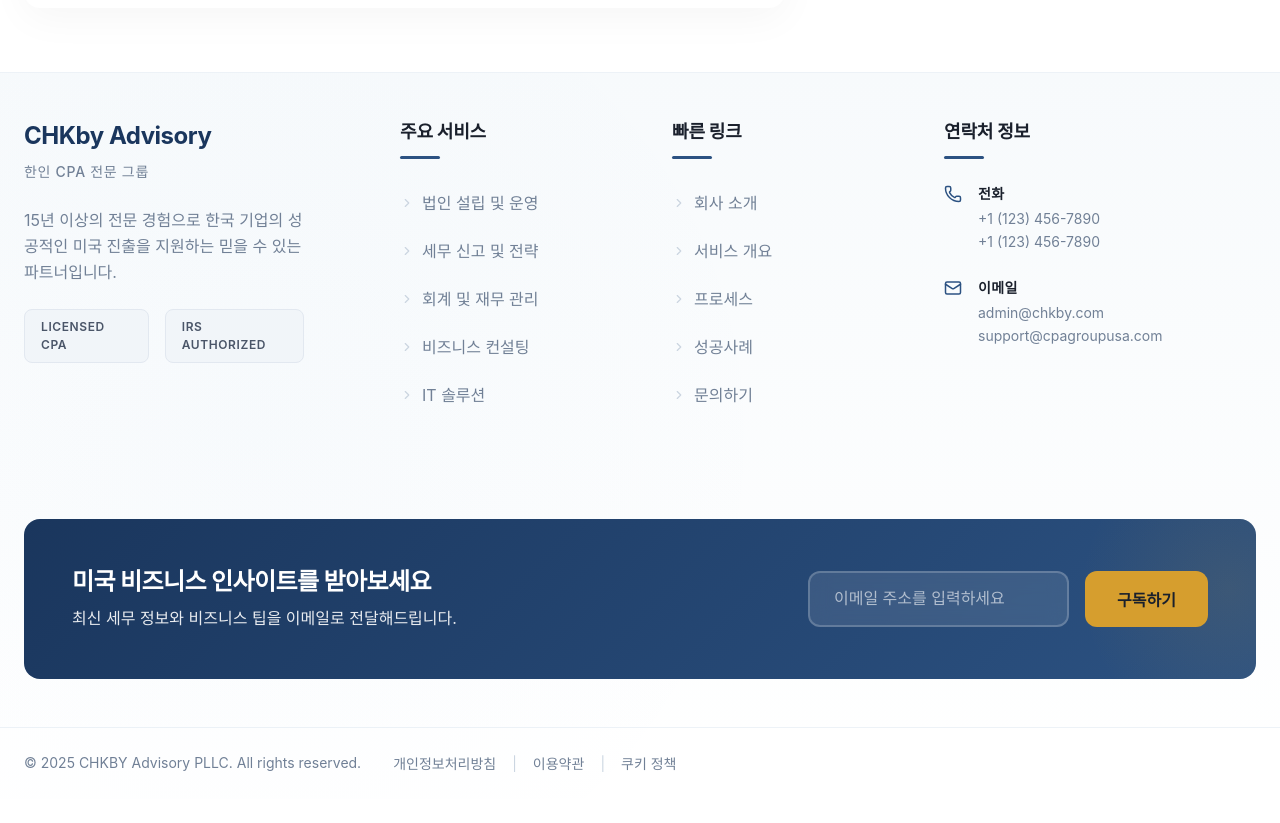
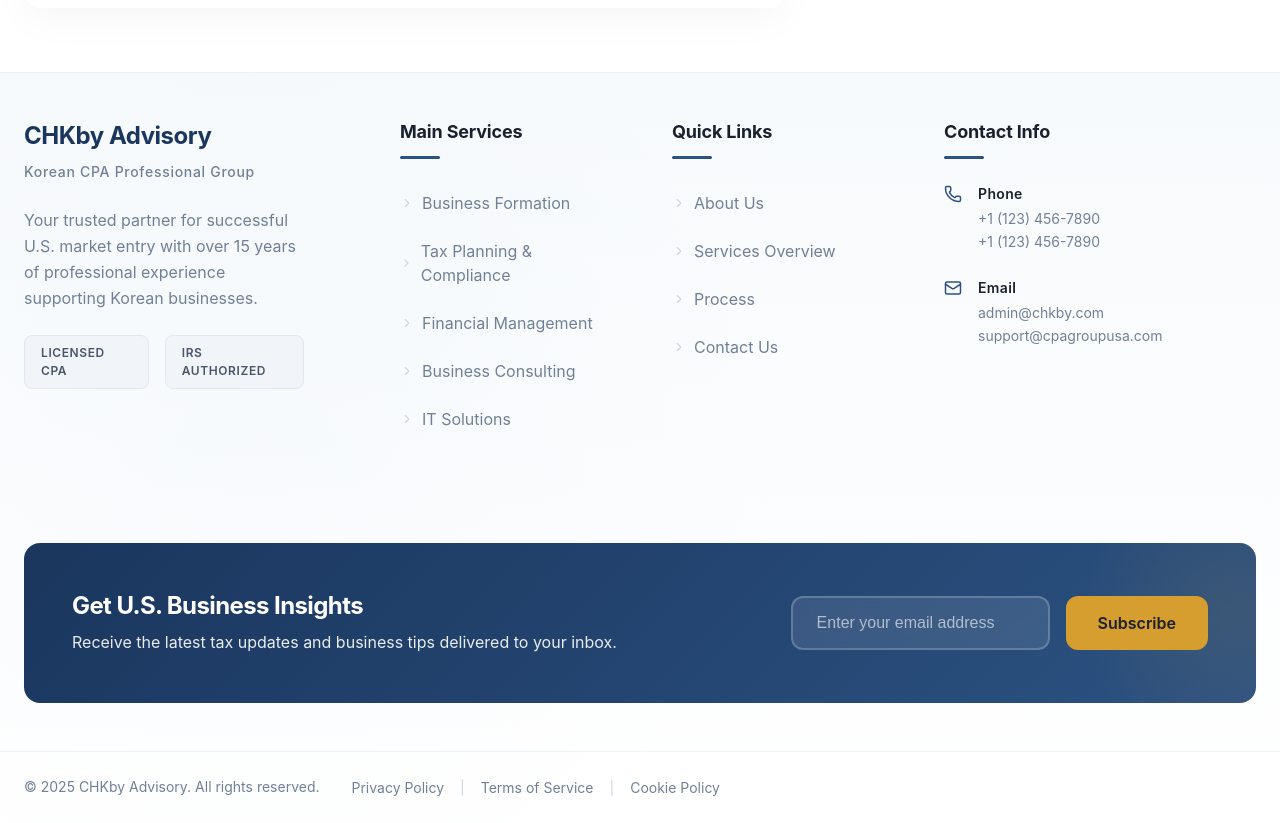
Before and after one commit to JunLee8108/cpa-association-website, a React (Vite) app: page /contact in a window 1280 px wide. Shown: the part 1620-2443 px from the top of the page. Before the commit the page ends 2419 px from the top, so only its background shows below. Built offline with nearby package versions, Linux system fonts and the light colour scheme; a web font is replaced by a local one.

Commit message:
footer localization added

```diff
--- a/src/components/layout/Footer/Footer.jsx
+++ b/src/components/layout/Footer/Footer.jsx
@@ -1,6 +1,7 @@
 import React from "react";
 import { useNavigate, useLocation } from "react-router";
 import { Phone, Mail, ChevronRight } from "lucide-react";
+import useTranslation from "../../hooks/useTranslation";
 import "./Footer.css";
 
 const Footer = () => {
@@ -8,10 +9,12 @@
   const { pathname } = useLocation();
   const currentYear = new Date().getFullYear();
 
+  // 다국어 훅 사용
+  const { t } = useTranslation();
+
   const handleNavigation = (path) => {
     // 이미 같은 경로에 있으면 무시
     if (pathname === path) return;
-
     navigate(path);
   };
 
@@ -24,13 +27,14 @@
             {/* Company Info */}
             <div className="footer-section footer-company">
               <div className="footer-logo">
-                <h3 className="footer-logo-text">CHKby Advisory</h3>
-                <span className="footer-logo-tagline">한인 CPA 전문 그룹</span>
+                <h3 className="footer-logo-text">
+                  {t("common.companyNameFull")}
+                </h3>
+                <span className="footer-logo-tagline">
+                  {t("common.tagline")}
+                </span>
               </div>
-              <p className="footer-description">
-                15년 이상의 전문 경험으로 한국 기업의 성공적인 미국 진출을
-                지원하는 믿을 수 있는 파트너입니다.
-              </p>
+              <p className="footer-description">{t("footer.description")}</p>
               <div className="footer-certifications">
                 <div className="footer-badge">
                   <span>Licensed CPA</span>
@@ -43,36 +47,36 @@
 
             {/* Services */}
             <div className="footer-section">
-              <h4 className="footer-title">주요 서비스</h4>
+              <h4 className="footer-title">{t("footer.mainServices")}</h4>
               <ul className="footer-links">
                 <li>
                   <a href="#" className="footer-link">
                     <ChevronRight size={14} />
-                    <span>법인 설립 및 운영</span>
+                    <span>{t("footer.servicesList.incorporation")}</span>
                   </a>
                 </li>
                 <li>
                   <a href="#" className="footer-link">
                     <ChevronRight size={14} />
-                    <span>세무 신고 및 전략</span>
+                    <span>{t("footer.servicesList.tax")}</span>
                   </a>
                 </li>
                 <li>
                   <a href="#" className="footer-link">
                     <ChevronRight size={14} />
-                    <span>회계 및 재무 관리</span>
+                    <span>{t("footer.servicesList.accounting")}</span>
                   </a>
                 </li>
                 <li>
                   <a href="#" className="footer-link">
                     <ChevronRight size={14} />
-                    <span>비즈니스 컨설팅</span>
+                    <span>{t("footer.servicesList.consulting")}</span>
                   </a>
                 </li>
                 <li>
                   <a href="#" className="footer-link">
                     <ChevronRight size={14} />
-                    <span>IT 솔루션</span>
+                    <span>{t("footer.servicesList.it")}</span>
                   </a>
                 </li>
               </ul>
@@ -80,12 +84,12 @@
 
             {/* Quick Links */}
             <div className="footer-section">
-              <h4 className="footer-title">빠른 링크</h4>
+              <h4 className="footer-title">{t("footer.quickLinks")}</h4>
               <ul className="footer-links">
                 <li>
                   <a href="#" className="footer-link">
                     <ChevronRight size={14} />
-                    <span>회사 소개</span>
+                    <span>{t("footer.aboutUs")}</span>
                   </a>
                 </li>
                 <li>
@@ -94,19 +98,13 @@
                     className="footer-link"
                   >
                     <ChevronRight size={14} />
-                    <span>서비스 개요</span>
+                    <span>{t("footer.servicesOverview")}</span>
                   </span>
                 </li>
                 <li>
                   <a href="#" className="footer-link">
                     <ChevronRight size={14} />
-                    <span>프로세스</span>
-                  </a>
-                </li>
-                <li>
-                  <a href="#" className="footer-link">
-                    <ChevronRight size={14} />
-                    <span>성공사례</span>
+                    <span>{t("footer.process")}</span>
                   </a>
                 </li>
                 <li>
@@ -115,7 +113,7 @@
                     className="footer-link"
                   >
                     <ChevronRight size={14} />
-                    <span>문의하기</span>
+                    <span>{t("footer.contactUs")}</span>
                   </span>
                 </li>
               </ul>
@@ -123,12 +121,12 @@
 
             {/* Contact Info */}
             <div className="footer-section">
-              <h4 className="footer-title">연락처 정보</h4>
+              <h4 className="footer-title">{t("footer.contactInfo")}</h4>
               <div className="footer-contact">
                 <div className="footer-contact-item">
                   <Phone size={18} />
                   <div>
-                    <p className="footer-contact-title">전화</p>
+                    <p className="footer-contact-title">{t("common.phone")}</p>
                     <p className="footer-contact-text">
                       +1 (123) 456-7890
                       <br />
@@ -139,7 +137,7 @@
                 <div className="footer-contact-item">
                   <Mail size={18} />
                   <div>
-                    <p className="footer-contact-title">이메일</p>
+                    <p className="footer-contact-title">{t("common.email")}</p>
                     <p className="footer-contact-text">
                       admin@chkby.com
                       <br />
@@ -155,17 +153,17 @@
           <div className="footer-newsletter">
             <div className="footer-newsletter-content">
               <div className="footer-newsletter-text">
-                <h3>미국 비즈니스 인사이트를 받아보세요</h3>
-                <p>최신 세무 정보와 비즈니스 팁을 이메일로 전달해드립니다.</p>
+                <h3>{t("footer.newsletter.title")}</h3>
+                <p>{t("footer.newsletter.description")}</p>
               </div>
               <form className="footer-newsletter-form">
                 <input
                   type="email"
-                  placeholder="이메일 주소를 입력하세요"
+                  placeholder={t("footer.newsletter.placeholder")}
                   className="footer-newsletter-input"
                 />
                 <button type="submit" className="footer-newsletter-button">
-                  구독하기
+                  {t("footer.newsletter.button")}
                 </button>
               </form>
             </div>
@@ -178,13 +176,13 @@
         <div className="container">
           <div className="footer-bottom-content">
             <div className="footer-copyright">
-              <p>© {currentYear} CHKBY Advisory PLLC. All rights reserved.</p>
+              <p>{t("footer.legal.copyright", { year: currentYear })}</p>
               <div className="footer-legal">
-                <a href="#">개인정보처리방침</a>
+                <a href="#">{t("footer.legal.privacy")}</a>
                 <span className="footer-divider">|</span>
-                <a href="#">이용약관</a>
+                <a href="#">{t("footer.legal.terms")}</a>
                 <span className="footer-divider">|</span>
-                <a href="#">쿠키 정책</a>
+                <a href="#">{t("footer.legal.cookies")}</a>
               </div>
             </div>
           </div>
--- a/src/components/pages/home/Home.css
+++ b/src/components/pages/home/Home.css
@@ -5,34 +5,32 @@
 }
 
 /* ==================== Hero Section - Redesigned ==================== */
+/* ==================== Hero Section - 좌우 분할 버전 ==================== */
 .home-hero {
   position: relative;
   min-height: 100vh;
   display: flex;
   align-items: center;
+  background: var(--primary-navy);
+  overflow: hidden;
 }
 
-/* Full-bleed Background Image */
 .home-hero-background {
   position: absolute;
   top: 0;
-  left: 0;
-  display: flex;
-  justify-content: center;
-  width: 100%;
+  right: 0;
+  width: 55%;
   height: 100%;
   overflow: hidden;
 }
 
 .home-hero-background-image {
   width: 100%;
-  max-width: 1200px;
   height: 100%;
-  object-fit: fill;
+  object-fit: cover;
   object-position: center;
 }
 
-/* Cinematic Gradient Overlay */
 .home-hero-overlay {
   position: absolute;
   top: 0;
@@ -41,41 +39,39 @@
   height: 100%;
   background: linear-gradient(
     90deg,
-    rgba(26, 54, 93, 0.95) 0%,
-    rgba(26, 54, 93, 0.85) 30%,
-    rgba(26, 54, 93, 0.6) 60%,
-    rgba(26, 54, 93, 0.3) 100%
+    var(--primary-navy) 0%,
+    rgba(26, 54, 93, 0.8) 30%,
+    rgba(26, 54, 93, 0.4) 70%,
+    transparent 100%
   );
 }
 
-/* Content Container */
 .home-hero-content {
   position: relative;
   z-index: 2;
   width: 100%;
   padding: var(--spacing-3xl) 0;
-  padding-top: 9rem;
+  padding-top: 7rem;
 }
 
 .home-hero-inner {
-  display: flex;
-  flex-direction: column;
-  justify-content: center;
+  display: grid;
+  grid-template-columns: 1fr 1fr;
+  align-items: center;
   min-height: calc(100vh - 12rem);
+  gap: var(--spacing-3xl);
 }
 
-/* Text Content */
 .home-hero-text-wrapper {
-  max-width: 680px;
-  margin-bottom: var(--spacing-4xl);
+  max-width: 600px;
 }
 
 .home-hero-title {
-  font-size: clamp(2.75rem, 5.5vw, 4rem);
+  font-size: clamp(2.5rem, 4.5vw, 4rem);
   font-weight: var(--fw-bold);
   color: var(--white);
   line-height: 1.1;
-  margin-bottom: var(--spacing-md);
+  margin-bottom: var(--spacing-lg);
   letter-spacing: -0.03em;
 }
 
@@ -88,18 +84,17 @@
 }
 
 .home-hero-description {
-  font-size: var(--fs-2xl);
+  font-size: var(--fs-xl);
   line-height: var(--lh-relaxed);
-  color: rgba(255, 255, 255, 0.85);
+  color: rgba(255, 255, 255, 0.9);
   margin-bottom: var(--spacing-xl);
-  max-width: 560px;
 }
 
-/* CTA Buttons */
 .home-hero-cta-wrapper {
   display: flex;
   gap: var(--spacing-md);
   flex-wrap: wrap;
+  margin-bottom: var(--spacing-2xl);
 }
 
 .home-hero-cta-primary {
@@ -126,7 +121,7 @@
   color: var(--white);
   font-size: var(--fs-base);
   font-weight: var(--fw-semibold);
-  border: 1.5px solid rgba(255, 255, 255, 0.4);
+  border: 2px solid rgba(255, 255, 255, 0.5);
   border-radius: var(--radius-md);
   transition: all var(--transition-base);
   cursor: pointer;
@@ -134,18 +129,15 @@
 
 .home-hero-cta-secondary:hover {
   background: rgba(255, 255, 255, 0.1);
-  border-color: rgba(255, 255, 255, 0.6);
+  border-color: rgba(255, 255, 255, 0.8);
 }
 
-/* Trust Bar */
 .home-hero-trust-bar {
   display: flex;
-  position: absolute;
-  bottom: 5rem;
   align-items: center;
-  gap: var(--spacing-2xl);
+  gap: var(--spacing-xl);
   padding-top: var(--spacing-lg);
-  border-top: 1px solid rgba(255, 255, 255, 0.15);
+  border-top: 1px solid rgba(255, 255, 255, 0.2);
 }
 
 .home-hero-trust-item {
@@ -165,7 +157,7 @@
   font-size: var(--fs-sm);
   color: rgba(255, 255, 255, 0.7);
   line-height: var(--lh-snug);
-  max-width: 100px;
+  max-width: 80px;
 }
 
 .home-hero-trust-divider {
@@ -174,23 +166,32 @@
   background: rgba(255, 255, 255, 0.2);
 }
 
-/* ==================== Hero - Responsive Design ==================== */
+/* 오른쪽 영역 - 추가 비주얼 요소용 */
+.home-hero-visual {
+  display: flex;
+  align-items: center;
+  justify-content: center;
+  position: relative;
+}
+
+/* 플로팅 카드 스타일 (선택적) */
+.home-hero-floating-card {
+  background: rgba(255, 255, 255, 0.1);
+  backdrop-filter: blur(10px);
+  border: 1px solid rgba(255, 255, 255, 0.2);
+  border-radius: var(--radius-xl);
+  padding: var(--spacing-lg);
+  color: var(--white);
+}
+
+/* ==================== Hero 좌우 분할 - Responsive ==================== */
 @media (max-width: 1024px) {
-  .home-hero-overlay {
-    background: linear-gradient(
-      90deg,
-      rgba(26, 54, 93, 0.95) 0%,
-      rgba(26, 54, 93, 0.8) 50%,
-      rgba(26, 54, 93, 0.7) 100%
-    );
+  .home-hero-inner {
+    grid-template-columns: 1.2fr 1fr;
   }
 
-  .home-hero-text-wrapper {
-    max-width: 600px;
-  }
-
-  .home-hero-trust-bar {
-    gap: var(--spacing-xl);
+  .home-hero-background {
+    width: 50%;
   }
 }
 
@@ -199,12 +200,18 @@
     min-height: 100svh;
   }
 
+  .home-hero-background {
+    width: 100%;
+    height: 50%;
+    top: 0;
+  }
+
   .home-hero-overlay {
     background: linear-gradient(
       180deg,
-      rgba(26, 54, 93, 0.7) 0%,
-      rgba(26, 54, 93, 0.9) 50%,
-      rgba(26, 54, 93, 0.95) 100%
+      rgba(26, 54, 93, 0.6) 0%,
+      rgba(26, 54, 93, 0.85) 40%,
+      var(--primary-navy) 70%
     );
   }
 
@@ -214,35 +221,32 @@
   }
 
   .home-hero-inner {
+    grid-template-columns: 1fr;
     min-height: calc(100svh - 10rem);
-    justify-content: flex-end;
+    align-content: end;
     padding-bottom: var(--spacing-xl);
   }
 
   .home-hero-text-wrapper {
-    margin-bottom: var(--spacing-xl);
+    max-width: 100%;
   }
 
   .home-hero-title {
     font-size: clamp(2rem, 8vw, 2.75rem);
-    margin-bottom: var(--spacing-md);
   }
 
   .home-hero-description {
     font-size: var(--fs-base);
-    margin-bottom: var(--spacing-lg);
   }
 
   .home-hero-cta-wrapper {
     flex-direction: column;
-    gap: var(--spacing-sm);
   }
 
   .home-hero-cta-primary,
   .home-hero-cta-secondary {
     width: 100%;
     text-align: center;
-    padding: var(--spacing-md) var(--spacing-lg);
   }
 
   .home-hero-trust-bar {
@@ -257,6 +261,10 @@
 
   .home-hero-trust-item {
     flex: 0 0 calc(50% - var(--spacing-md));
+  }
+
+  .home-hero-visual {
+    display: none;
   }
 }
 
--- a/src/components/pages/home/Home.jsx
+++ b/src/components/pages/home/Home.jsx
@@ -163,6 +163,7 @@
   return (
     <div className="home-container">
       {/* Hero Section - 기존 코드를 이걸로 교체 */}
+      {/* Hero Section - 좌우 분할 버전 */}
       <section className="home-hero">
         <div className="home-hero-background">
           <img
@@ -180,6 +181,7 @@
         <div className="home-hero-content">
           <div className="container">
             <div className="home-hero-inner">
+              {/* 왼쪽: 텍스트 콘텐츠 */}
               <div className="home-hero-text-wrapper">
                 <h1 ref={heroSubtitleRef} className="home-hero-title fade-up">
                   {currentLanguage === "ko" ? (
@@ -224,13 +226,14 @@
                     {t("home.hero.cta.secondary")}
                   </button>
                 </div>
-              </div>
 
                 <div className="home-hero-trust-bar">
                   <div className="home-hero-trust-item">
                     <span className="home-hero-trust-number">15+</span>
                     <span className="home-hero-trust-label">
-                    {currentLanguage === "ko" ? "년 경력" : "Years Experience"}
+                      {currentLanguage === "ko"
+                        ? "년 경력"
+                        : "Years Experience"}
                     </span>
                   </div>
                   <div className="home-hero-trust-divider"></div>
@@ -249,6 +252,18 @@
                         : "States Coverage"}
                     </span>
                   </div>
+                </div>
+              </div>
+
+              {/* 오른쪽: 비주얼 영역 (선택적 - 플로팅 카드 등 추가 가능) */}
+              <div className="home-hero-visual">
+                {/*
+            여기에 추가 비주얼 요소를 넣을 수 있어요:
+            - 플로팅 통계 카드
+            - 아이콘 그리드
+            - 고객 로고
+            등등
+          */}
               </div>
             </div>
           </div>
@@ -346,7 +361,6 @@
           </div>
         </div>
       </section>
-
       {/* Services Section */}
       <section className="home-services">
         <div className="container">
@@ -424,7 +438,6 @@
           </div>
         </div>
       </section>
-
       {/* Process Section */}
       <section className="home-process">
         <div className="container">
@@ -489,7 +502,6 @@
           </div>
         </div>
       </section>
-
       {/* Location Section */}
       <section className="home-location">
         <div className="container">
@@ -561,7 +573,6 @@
           </div>
         </div>
       </section>
-
       {/* Case Studies Section */}
       <section id="case" className="home-cases">
         <div className="container">
--- a/src/components/translations/en.json
+++ b/src/components/translations/en.json
@@ -1,7 +1,7 @@
 {
   "common": {
     "companyName": "CPA Group",
-    "companyNameFull": "CPA Group USA",
+    "companyNameFull": "CHKby Advisory",
     "tagline": "Korean CPA Professional Group",
     "phone": "Phone",
     "email": "Email",
@@ -53,7 +53,7 @@
       "privacy": "Privacy Policy",
       "terms": "Terms of Service",
       "cookies": "Cookie Policy",
-      "copyright": "© {year} CPA Group USA. All rights reserved."
+      "copyright": "© {year} CHKby Advisory. All rights reserved."
     }
   },
 
--- a/src/components/translations/ko.json
+++ b/src/components/translations/ko.json
@@ -1,7 +1,7 @@
 {
   "common": {
-    "companyName": "CPA Group",
-    "companyNameFull": "CPA Group USA",
+    "companyName": "CHKby Advisory",
+    "companyNameFull": "CHKby Advisory",
     "tagline": "한인 CPA 전문 그룹",
     "phone": "전화",
     "email": "이메일",
@@ -53,7 +53,7 @@
       "privacy": "개인정보처리방침",
       "terms": "이용약관",
       "cookies": "쿠키 정책",
-      "copyright": "© {year} CPA Group USA. All rights reserved."
+      "copyright": "© {year} CHKby Advisory. All rights reserved."
     }
   },
 
```
Lines whose indentation alone changed are shown as unchanged.
